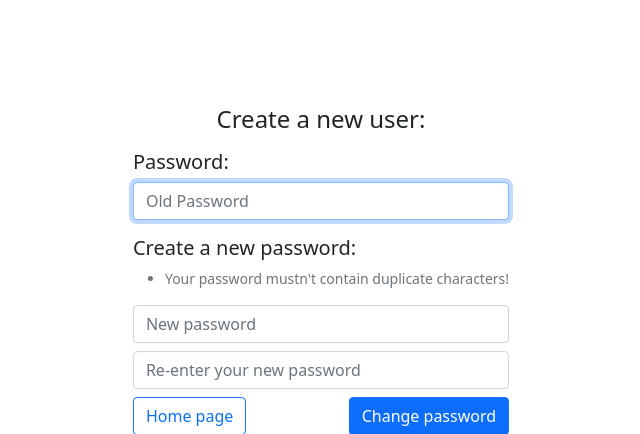
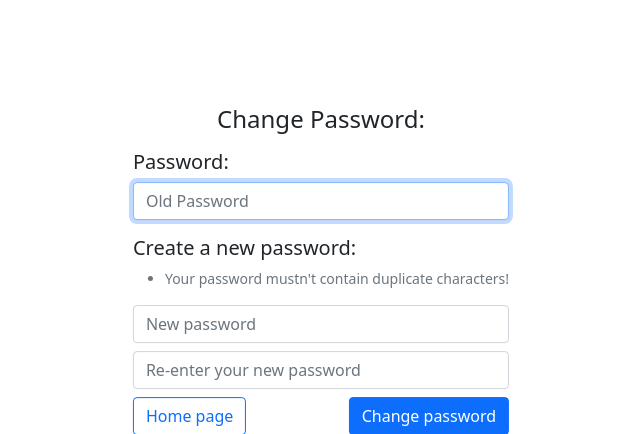
Before and after one commit to Gr0ki/-, a Django app: page /account/change_password/ in a window 1280 px wide. Shown: the part 122-556 px from the top of the page, without its empty margins (319-959 px from the left). Run offline with Django 4.2, Linux system fonts and the light colour scheme; the visitor is signed in with stand-in values (Sample User, id 1); some libraries are stand-ins or nearby versions.

Commit message:
Fix frontend bag in change_password.html and cleanup in src/accounts/urls.py.

```diff
--- a/src/accounts/templates/registration/change_password.html
+++ b/src/accounts/templates/registration/change_password.html
@@ -9,7 +9,7 @@
 {% block content %}
 
 <div class='position-absolute top-50 start-50 translate-middle'>
-    <h4 class="text-center">Create a new user:</h4>
+    <h4 class="text-center">Change Password:</h4>
     <p></p>
     <form method="POST" action="" novalidate>
         {% csrf_token %}
--- a/src/accounts/urls.py
+++ b/src/accounts/urls.py
@@ -5,7 +5,6 @@ from .views import *
 
 urlpatterns = [
     path('', AccountView.as_view(), name='account'),
-    # path('admin/', ),
     path('login/', login_request, name='login'),
     path('logout/', logout_request, name='logout'),
     path('register/', register_request, name='register'),
```
